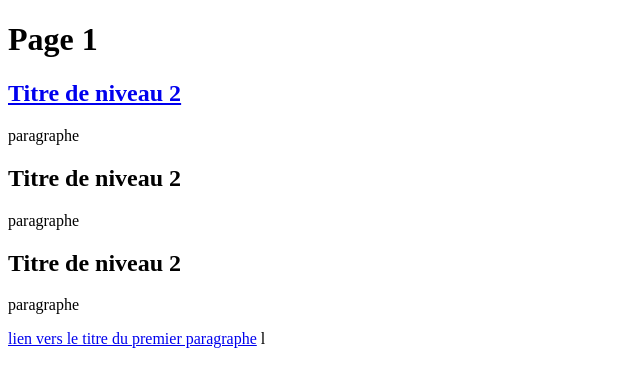
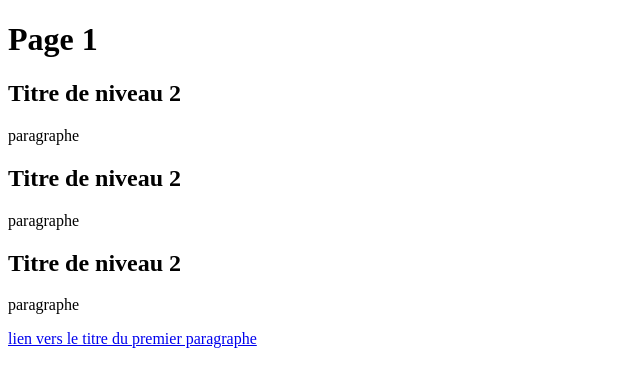
Before and after one commit to wessindiz/Exercices, a plain HTML site: page exercice 2/index.html in a window 1280 px wide. Shown: the whole page, without its empty margins (0-640 px from the left). Drawn offline with Linux system fonts and the light colour scheme.

Commit message:
index.html

```diff
--- a/exercice 2/index.html
+++ b/exercice 2/index.html
@@ -8,7 +8,7 @@
 </head>
 <body>
     <h1>Page 1</h1>
-    <a href="ancre2a"><h2>Titre de niveau 2</h2></a>
+    <h2 id="ancre2a">Titre de niveau 2</h2>
     <p>paragraphe</p>
     <h2>Titre de niveau 2</h2>
     <p>paragraphe</p>
@@ -16,4 +16,4 @@
     <p>paragraphe</p>
     <a href="#ancre2a">lien vers le titre du premier paragraphe</a>
 </body>
-</html>l
+</html>
```
Also changed, not shown: 1 other file.
